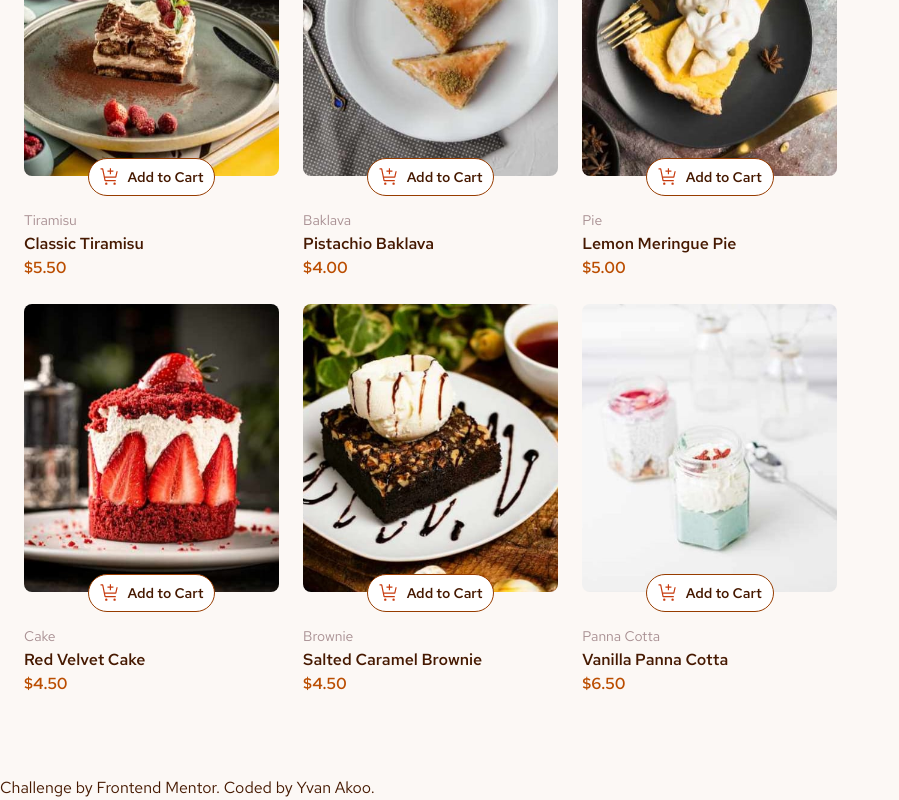
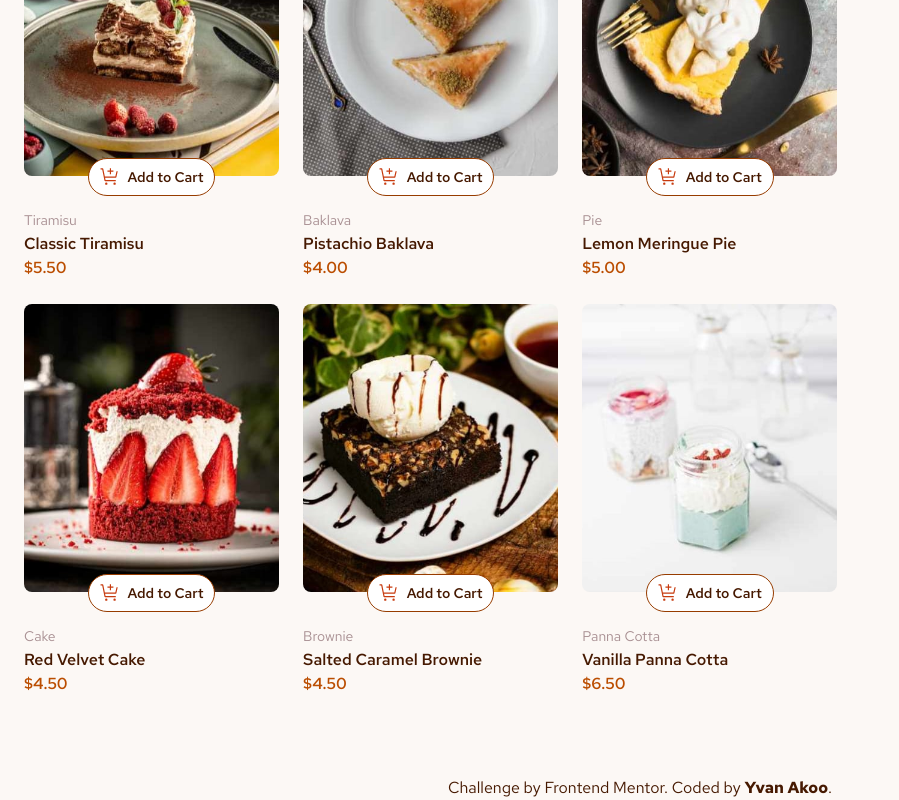
Before and after one commit to oziriz31-code/yak31-product-list-with-cart, a React (Vite) app: page / in a window 1280 px wide. Shown: the part 668-1468 px from the top of the page, without its empty margins (0-899 px from the left). Built offline with nearby package versions, Linux system fonts and the light colour scheme.

Commit message:
improving solution

```diff
--- a/src/App.tsx
+++ b/src/App.tsx
@@ -24,9 +24,10 @@ function App() {
             </div>
           </div>
         </main>
-        <div className="attribution">
-          Challenge by <a href="https://www.frontendmentor.io?ref=challenge">Frontend Mentor</a>.
-          Coded by <a href="https://github.com/oziriz31">Yvan Akoo</a>.
+        <div className="text-center">
+          Challenge by <a href="https://www.frontendmentor.io?ref=challenge" target="_blank">Frontend
+          Mentor</a>.
+          Coded by <a href="https://github.com/oziriz31" className="text-amber-950 font-bold">Yvan Akoo</a>.
         </div>
       </CartProvider>
     </ProductProvider>
```
